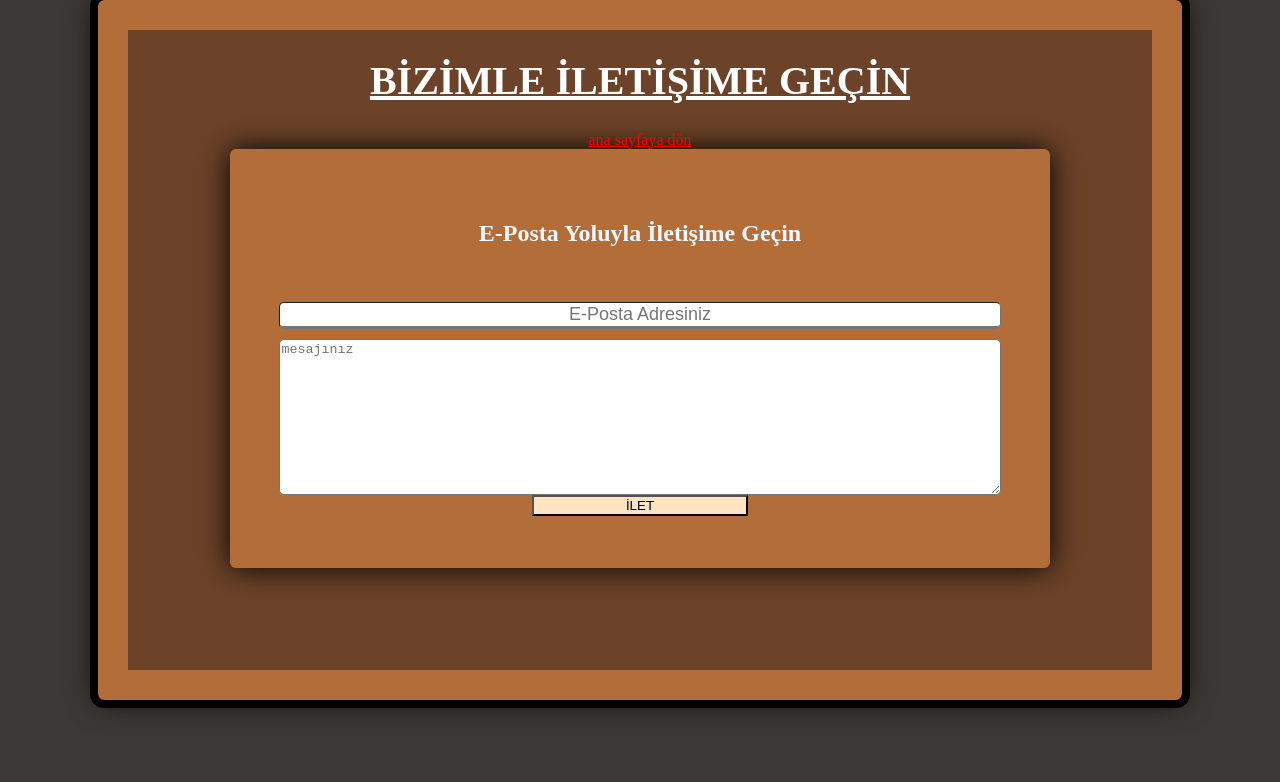
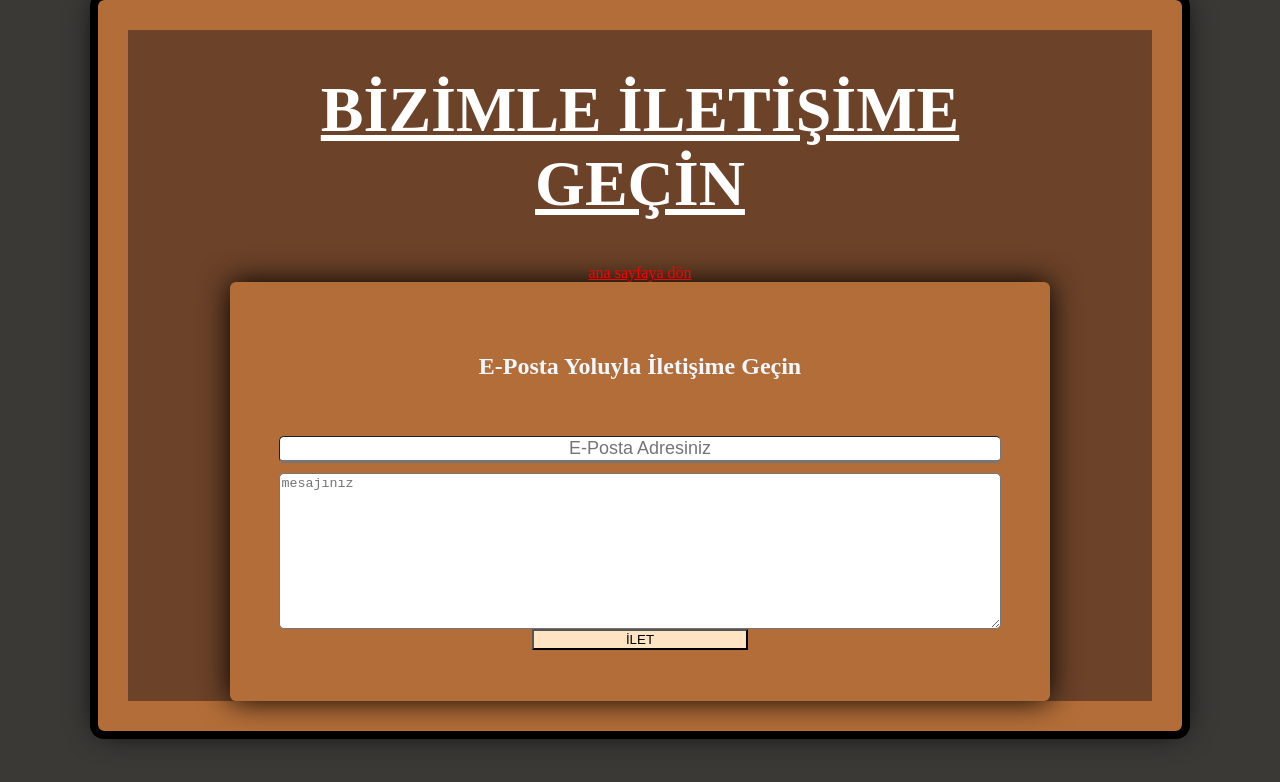
Before and after one commit to murathanayanoglu/Dede-Korkut-Kutuphanesi, a plain HTML site: page iletisim.html in a window 1280 px wide. Drawn offline with Linux system fonts and the light colour scheme.

Commit message:
başlıkların taşması düzeltildi

```diff
--- a/yazilar/styles_read.css
+++ b/yazilar/styles_read.css
@@ -35,7 +35,7 @@ body {
     color:white;
     text-decoration: underline;
     font-family: serif;
-    font-size: 30pt;
+    font-size: 5vw;
     width: 80%;
     margin-left: auto;
     margin-right: auto;
```
Also changed, not shown: 1 other file.
